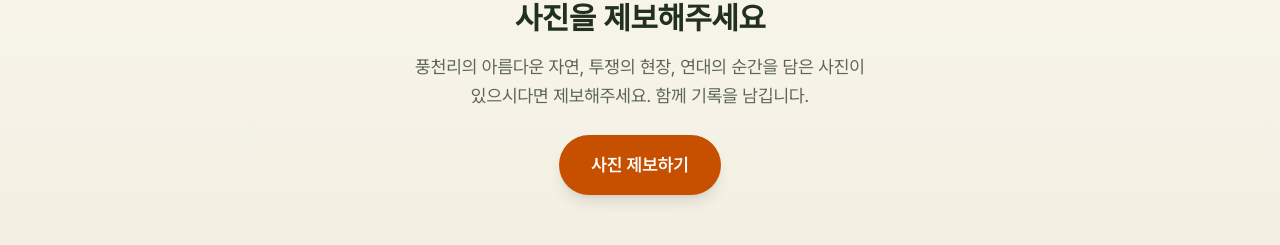
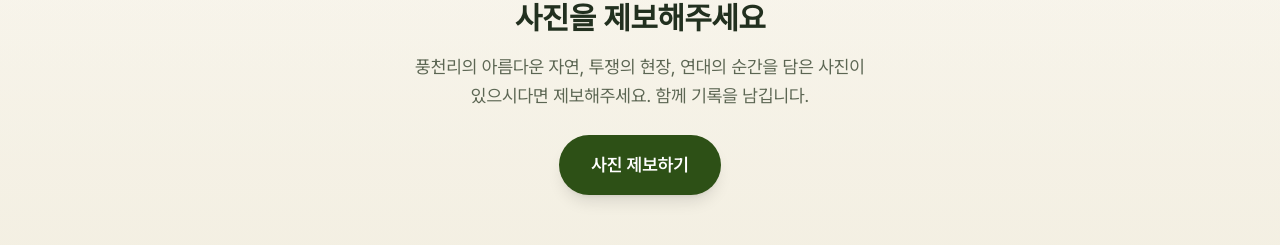
Before and after one commit to hwangtab/pine-nut, a Next.js app in the folder website/: page /gallery in a window 1280 px wide. Shown: the part 3320-3565 px from the top of the page. Built offline with nearby package versions, Linux system fonts and the light colour scheme; no server answers; the database is empty; a web font is replaced by a local one.

Commit message:
/gallery 리뷰 대응 — tilt 비율 1/3로 정정, CTA amber→forest 교체

```diff
--- a/website/src/app/gallery/page.tsx
+++ b/website/src/app/gallery/page.tsx
@@ -144,7 +144,7 @@ export default function GalleryPage() {
                 defaultHref="https://campaigns.do"
                 page="gallery"
                 section="cta"
-                className="inline-flex min-h-[44px] items-center justify-center rounded-full bg-[var(--color-warm)] px-8 py-4 text-lg font-semibold text-white shadow-lg transition-all duration-200 hover:bg-[var(--color-warm-light)] hover:shadow-xl"
+                className="inline-flex min-h-[44px] items-center justify-center rounded-full bg-[var(--color-forest)] px-8 py-4 text-lg font-semibold text-white shadow-lg transition-all duration-200 hover:bg-[var(--color-forest-light)] hover:shadow-xl"
               >
                 <EditableText
                   contentKey="gallery.cta.submit"
--- a/website/src/components/gallery/GalleryPhotoCard.tsx
+++ b/website/src/components/gallery/GalleryPhotoCard.tsx
@@ -19,7 +19,7 @@ export default function GalleryPhotoCard({
 }) {
   const { ref, inView } = useReveal<HTMLButtonElement>();
   const tiltClass =
-    index % 3 === 0 ? "paper-tilt-l" : index % 3 === 2 ? "paper-tilt-r" : "";
+    index % 6 === 1 ? "paper-tilt-l" : index % 6 === 4 ? "paper-tilt-r" : "";
   return (
     <button
       ref={ref}
```
